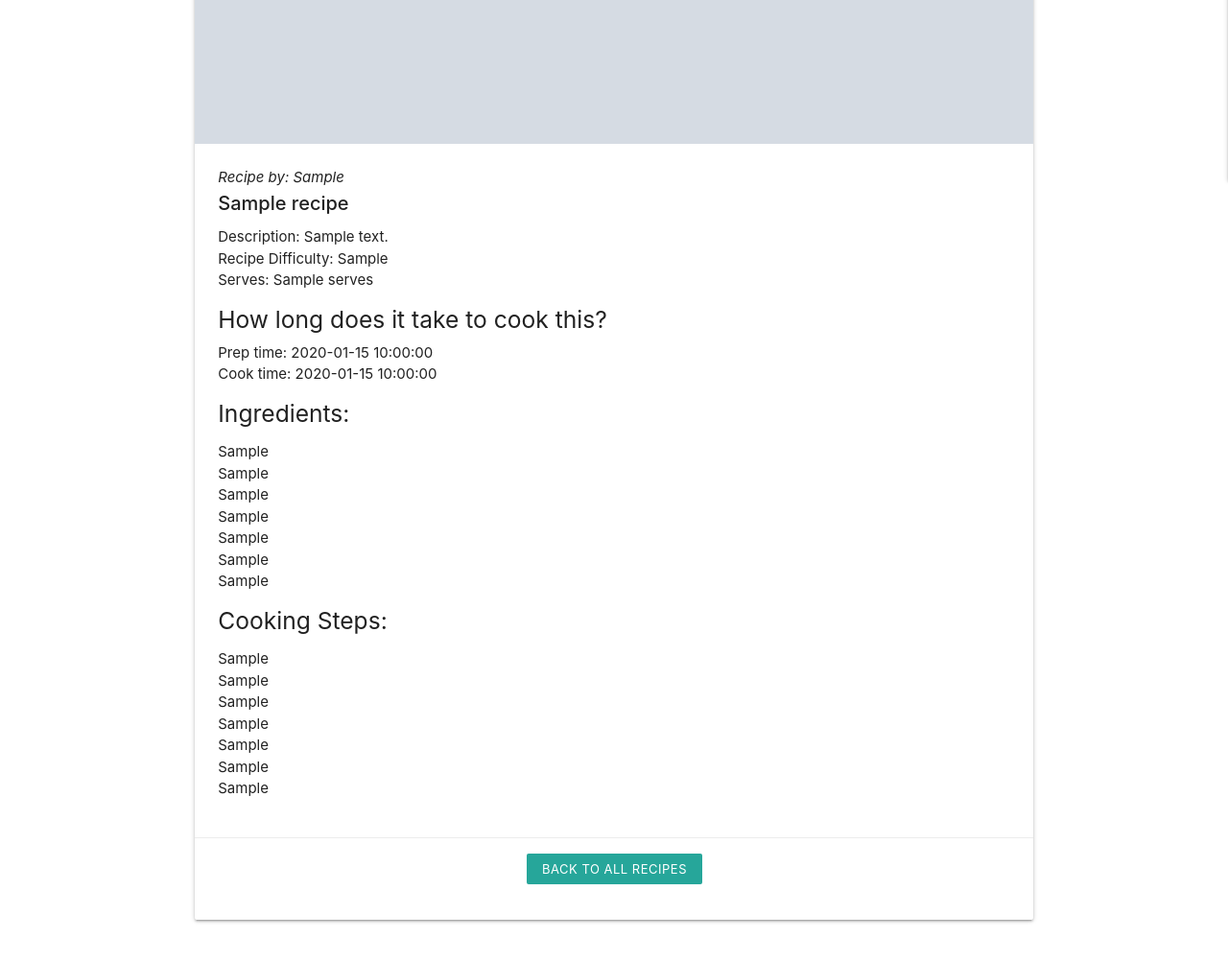
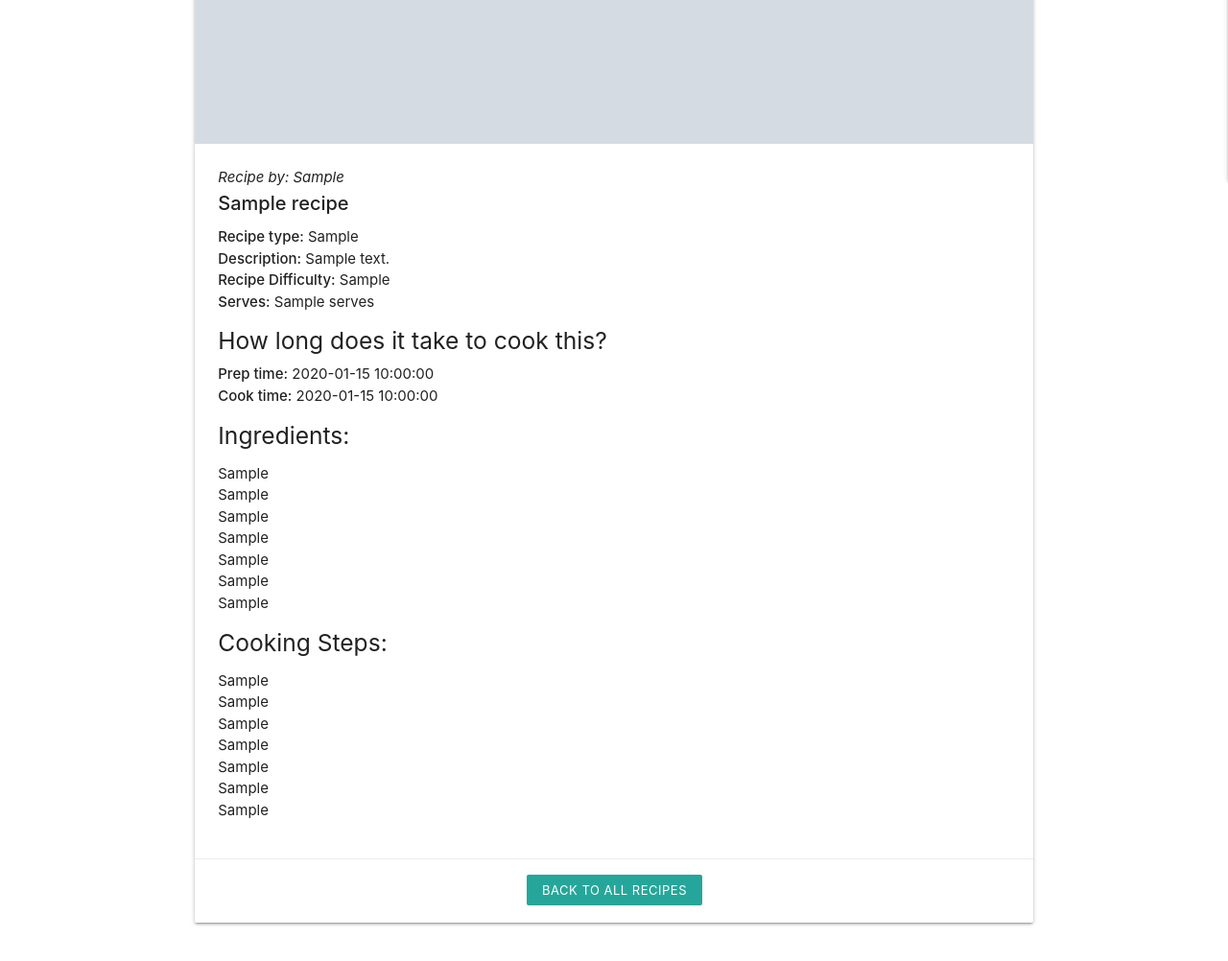
Before and after one commit to maialenz/CookBook, a Flask app: template templates/full_recipe.html in a window 1280 px wide. Shown: the part 672-1674 px from the top of the page at 96% size. Before the commit the page ends 1634 px from the top, so only its background shows below. Run offline with Flask 2, Linux system fonts and the light colour scheme; the template is opened without the code that fills it: most values are stand-ins (such as "Sample title", 1, 10 or a date in 2020); grey boxes marked "Sample" are stand-in pictures; some libraries are stand-ins or nearby versions; some web fonts are replaced.

Commit message:
Style paragraphs and remove extra row under btn back to all recipes

```diff
--- a/templates/full_recipe.html
+++ b/templates/full_recipe.html
@@ -4,7 +4,6 @@
 <h3 class="center-align text-shadow">Let's cook this!</h3>
 
 <div class="row">
-    {% for recipe in recipes %}
     <div class="col s12">
         <div class="card">
             <div class="card-image">
@@ -17,12 +16,13 @@
                 <i class="fas fa-carrot light-green-text text-lighten-1 tooltipped" data-position="right"
                     data-tooltip="Vegetarian"></i>
                 {% endif %}
-                <p>Description: {{ recipe.recipe_description }}</p>
-                <p>Recipe Difficulty: {{ recipe.recipe_difficulty }}</p>
-                <p>Serves: {{ recipe.serves }}</p>
+                <p><strong>Recipe type:</strong> {{ recipe.course_type }}</p>
+                <p><strong>Description:</strong> {{ recipe.recipe_description }}</p>
+                <p><strong>Recipe Difficulty:</strong> {{ recipe.recipe_difficulty }}</p>
+                <p><strong>Serves:</strong> {{ recipe.serves }}</p>
                 <h5>How long does it take to cook this?</h5>
-                <p>Prep time: {{ recipe.prep_time }}</p>
-                <p>Cook time: {{ recipe.cook_time }}</p>
+                <p><strong>Prep time:</strong> {{ recipe.prep_time }}</p>
+                <p><strong>Cook time:</strong> {{ recipe.cook_time }}</p>
                 <h5>Ingredients:</h5>
                 <ul>
                     <li>{{ recipe.ingredient_1 }}</li>
@@ -50,11 +50,10 @@
                     to All recipes</a>
             </div>
 
-            <div class="row">
-                <div class="col s12 center-align">
             <!--Delete/Edit Buttons-->
             <div class="row">
                 <div class="col s12 center-align">
+                    <!--only allow to access these buttons to session user or admin-->
                     {% if session.user|lower == recipe.recipe_by|lower or session.user == "admin"  %}
                     <!--delete btn and confirmation modal-->
                     <a href="#delete_modal" class="btn-floating halfway-fab waves-effect waves-light red left modal-trigger hvr-grow">
@@ -72,16 +71,14 @@
                         </div>
                     </div>
                     <!--edit btn-->
-                            <a href="{{ url_for('edit_recipe', recipe_id=recipe._id) }}"
-                                class="btn-small light-blue darken-1 text-shadow hvr-glow">
-                                Edit Recipe <i class="fas fa-edit right"></i>
+                    <a href="{{ url_for('edit_recipe', recipe_id=recipe._id) }}" class="btn-floating halfway-fab waves-effect right waves-light green hvr-grow">
+                        <i class="fas fa-pen"></i>
                     </a>
                     {% endif %}
                 </div>
             </div>
+
         </div>
     </div>
 </div>
-    {% endfor %}
-
 {% endblock %}
```
Lines whose indentation alone changed are shown as unchanged.
